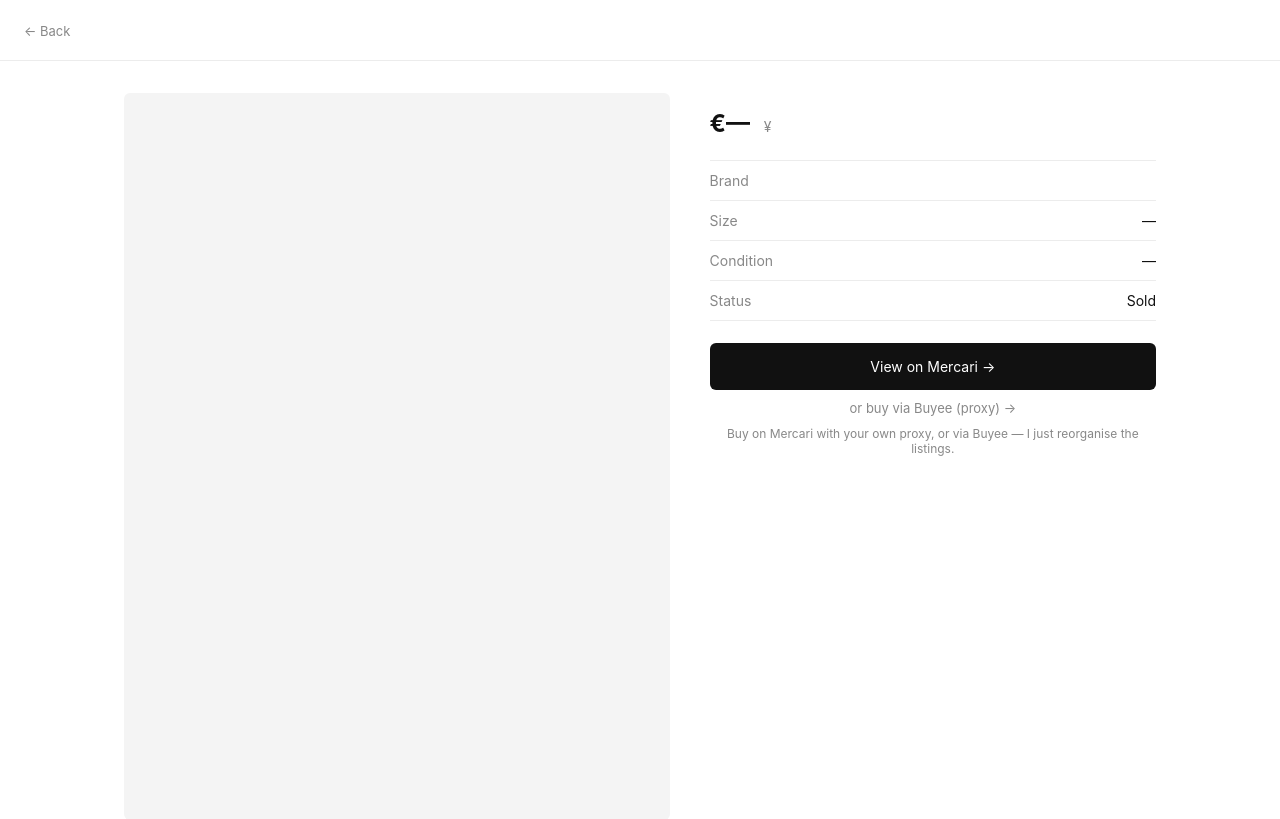
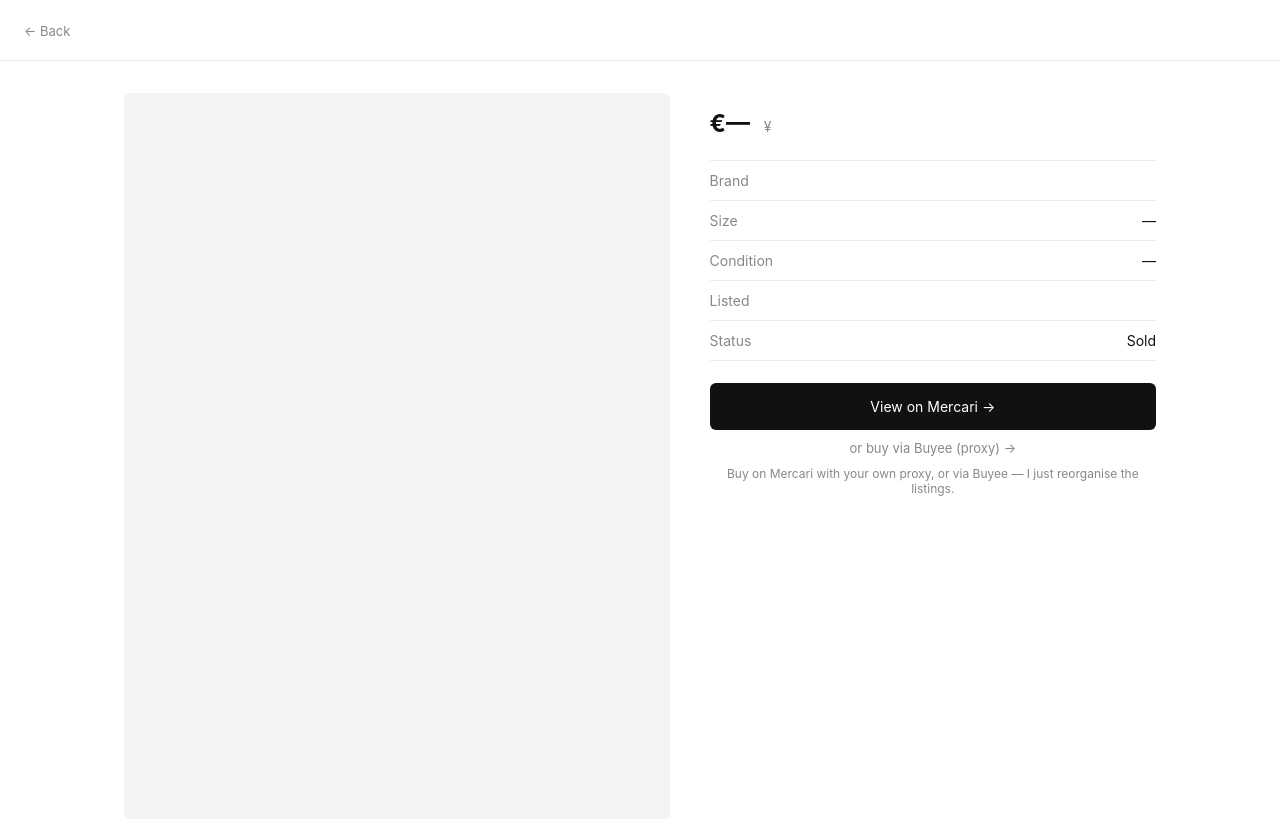
Before and after one commit to Pachax17/japanese-fashion, a Flask app: template templates/detail.html in a window 1280 px wide. Shown: the top 819 px of the page. Run offline with Flask 3, Linux system fonts and the light colour scheme; the template is opened without the code that fills it, so the values that code supplies are empty.

Commit message:
Add listing age + 'NEW' badge for <1-day-old pieces
- age_bucket() in app.py: calculates human-readable age (<1 day / <1 week / <1 month / this year / older) and is_new flag.
- Detail page: shows 'Listed' row with age (e.g. '< 1 week ago').
- Grid card: red 'NEW' badge in top-right if <1 day old (matching condition badge style).

Co-Authored-By: Claude Haiku 4.5 <noreply@anthropic.com>

```diff
--- a/app.py
+++ b/app.py
@@ -82,12 +82,36 @@ def _conn() -> sqlite3.Connection:
     return conn
 
 
+def age_bucket(listed_at_iso: str | None) -> tuple[str, bool]:
+    """Return (readable age, is_new) where is_new = True if <1 day old."""
+    if not listed_at_iso:
+        return ("unknown", False)
+    try:
+        from datetime import timedelta
+        listed = datetime.fromisoformat(listed_at_iso.replace('Z', '+00:00'))
+        now = datetime.now(timezone.utc)
+        age = now - listed
+        if age < timedelta(days=1):
+            return ("< 1 day ago", True)
+        elif age < timedelta(days=7):
+            return ("< 1 week ago", False)
+        elif age < timedelta(days=30):
+            return ("< 1 month ago", False)
+        elif age.days < 365:
+            return ("this year", False)
+        else:
+            return ("older", False)
+    except Exception:
+        return ("unknown", False)
+
+
 def _decorate(row: sqlite3.Row) -> dict:
     d = dict(row)
     d["images_list"] = json.loads(d.get("images") or "[]")
     d["image"] = d["images_list"][0] if d["images_list"] else None
     d["brand_display"] = DISPLAY.get(d["brand"], d["brand"])
     d["condition_label"] = CONDITION_LABEL.get(d["condition_norm"], d["condition_norm"] or "")
+    d["age_label"], d["is_new"] = age_bucket(d.get("listed_at"))
     return d
 
 
--- a/templates/detail.html
+++ b/templates/detail.html
@@ -62,6 +62,7 @@
         <div><span class="k">Brand</span><span>{{ it.brand_display }}</span></div>
         <div><span class="k">Size</span><span>{{ it.size_norm or it.size_raw or '—' }}</span></div>
         <div><span class="k">Condition</span><span>{{ it.condition_label or '—' }}</span></div>
+        <div><span class="k">Listed</span><span>{{ it.age_label }}</span></div>
         <div><span class="k">Status</span><span>{{ 'Available' if it.status == 'active' else 'Sold' }}</span></div>
       </div>
 
--- a/templates/index.html
+++ b/templates/index.html
@@ -23,6 +23,7 @@
     .ph img { width:100%; height:100%; object-fit:cover; display:block; transition:transform .25s ease; }
     .card a.lnk:hover .ph img { transform:scale(1.03); }
     .cond { position:absolute; top:8px; left:8px; background:rgba(255,255,255,.92); font-size:11px; padding:3px 8px; border-radius:999px; }
+    .new-badge { position:absolute; top:8px; right:8px; background:#ff6b6b; color:#fff; font-size:10px; font-weight:600; padding:3px 7px; border-radius:999px; }
     .brand { font-size:11px; letter-spacing:.08em; text-transform:uppercase; color:var(--muted); margin:10px 0 2px; }
     .title { font-size:13px; line-height:1.35; margin:0 0 6px; display:-webkit-box; -webkit-line-clamp:2; -webkit-box-orient:vertical; overflow:hidden; min-height:2.7em; }
     .meta { font-size:12px; color:var(--muted); margin-bottom:8px; }
@@ -89,6 +90,7 @@
           <div class="ph">
             {% if it.image %}<img src="{{ it.image }}" alt="" loading="lazy">{% endif %}
             {% if it.condition_label %}<span class="cond">{{ it.condition_label }}</span>{% endif %}
+            {% if it.is_new %}<span class="new-badge">NEW</span>{% endif %}
           </div>
           <div class="brand">{{ it.brand_display }}</div>
           <p class="title">{{ it.title_en or it.title_ja }}</p>
```
